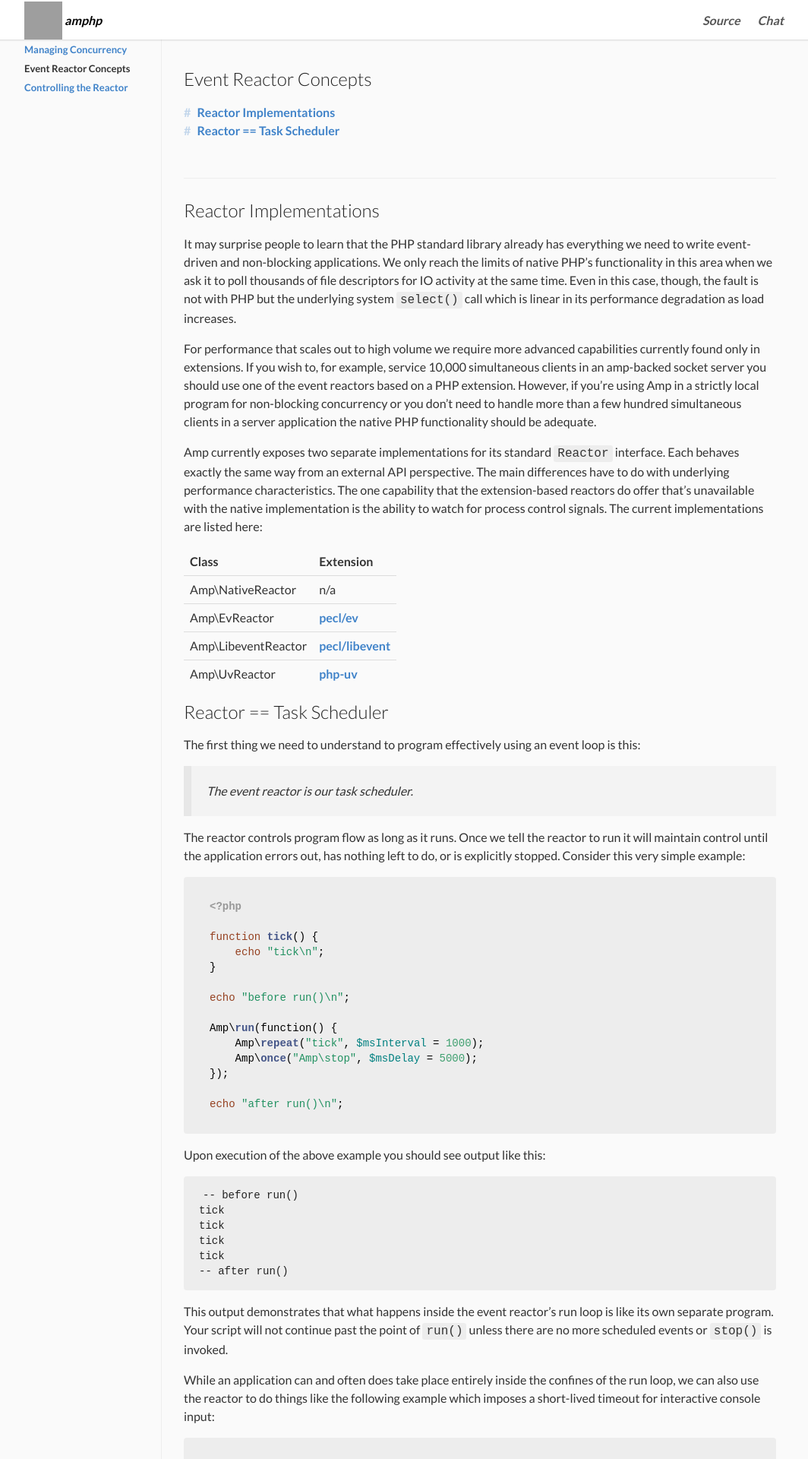
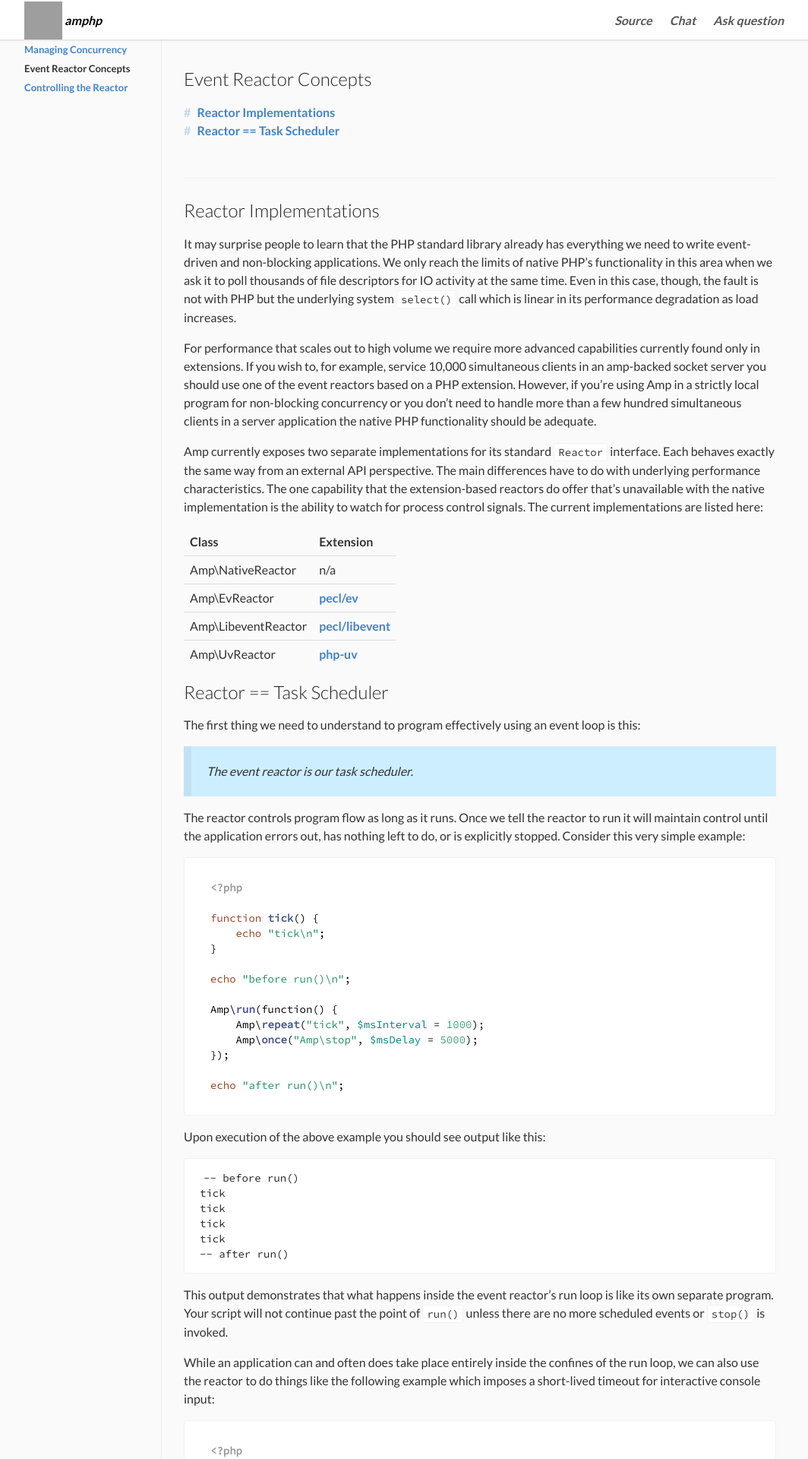
Before and after one commit to amphp/amphp.github.io, a Jekyll site: the page built from docs/amp/reactor-concepts.md, in a window 1280 px wide. Shown: the top 1920 px of the page at 76% size, without its empty margins (108-1172 px from the left). Built offline with Jekyll 4.4.1, drawn with Linux system fonts in a browser that asks for light colours; nearby versions of some CDN libraries; grey boxes are pictures that could not be loaded.

Commit message:
Improve code css, add Stack Overflow link

```diff
--- a/_layouts/main.html
+++ b/_layouts/main.html
@@ -33,7 +33,7 @@
 	<!-- stylesheets -->
 	<link rel="stylesheet" href="//cdnjs.cloudflare.com/ajax/libs/highlight.js/8.7/styles/docco.min.css">
 	<link rel="stylesheet" href="https://maxcdn.bootstrapcdn.com/font-awesome/4.4.0/css/font-awesome.min.css">
-	<link rel="stylesheet" href="https://fonts.googleapis.com/css?family=Lato:400,300,700" />
+	<link rel="stylesheet" href="https://fonts.googleapis.com/css?family=Lato:400,300,700|Source+Code+Pro" />
 	<link rel="stylesheet" href="/css/screen.css" />
 
 	<!-- scripts -->
@@ -53,6 +53,7 @@
 			<div class="header-right">
 				<a class="header-item" href="https://github.com/amphp">Source</a>
 				<a class="header-item" href="https://dev.kelunik.com/">Chat</a>
+				<a class="header-item" href="http://stackoverflow.com/questions/ask?tags=amphp">Ask question</a>
 			</div>
 		</div>
 	</header>
--- a/css/screen.css
+++ b/css/screen.css
@@ -32,11 +32,12 @@ a:hover { text-decoration: underline; }
 
 hr { margin: 30px 0; border: 0; border-top: 1px solid #eee; height: 0; }
 
-code { background-color: rgba(0,0,0,.05); padding: 2px 5px; border-radius: 3px; }
-pre code { background-color: transparent; padding: auto; border-radius: 0; }
-pre { font-size: 14px; line-height: 20px; background-color: rgba(0,0,0,.05); padding: 15px 20px; display: block; border-radius: 4px; color: #222; }
+code, pre { font-size: 14px; font-family: "Source Code Pro", monospace; }
+code { background-color: #fff; border: 1px solid rgba(0,0,0,.05); padding: 2px 5px; border-radius: 3px; }
+pre code { border: 0; background-color: transparent; padding: auto; border-radius: 0; }
+pre { font-size: 14px; line-height: 20px; background-color: #fff; border: 1px solid rgba(0,0,0,.05); padding: 15px 20px; display: block; border-radius: 4px; color: #222; }
 .hljs { background-color: transparent; padding: 0; }
-blockquote { padding: 5px 20px; background-color: rgba(127,127,127,.05); margin: 10px 0; border-left: 10px solid rgba(0,0,0,.05); }
+blockquote { padding: 5px 20px; background-color: #cef; margin: 10px 0; border-left: 10px solid rgba(0,0,0,.05); }
 
 table { border-collapse: collapse; border-spacing: 0; }
 th { vertical-align: bottom; text-align: left; }
```
